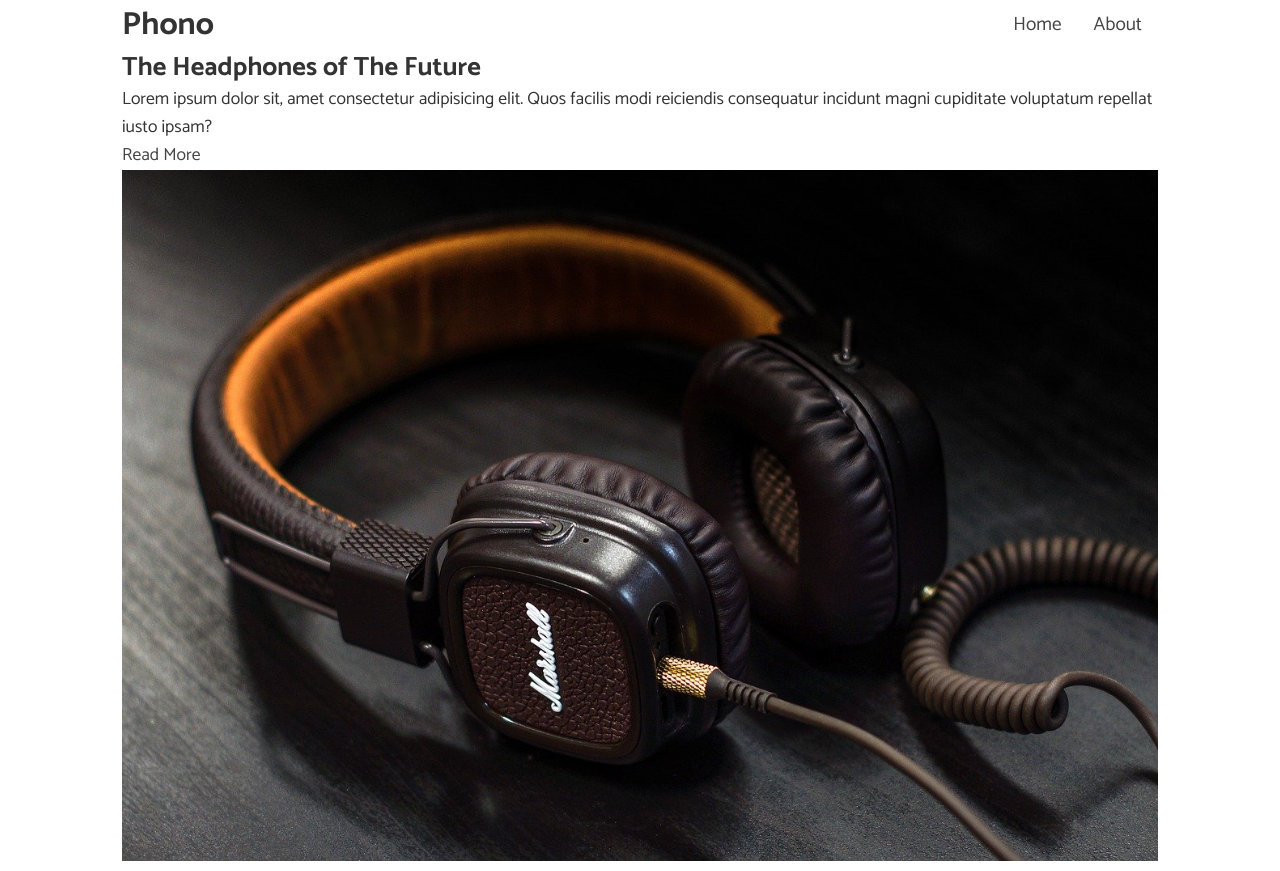
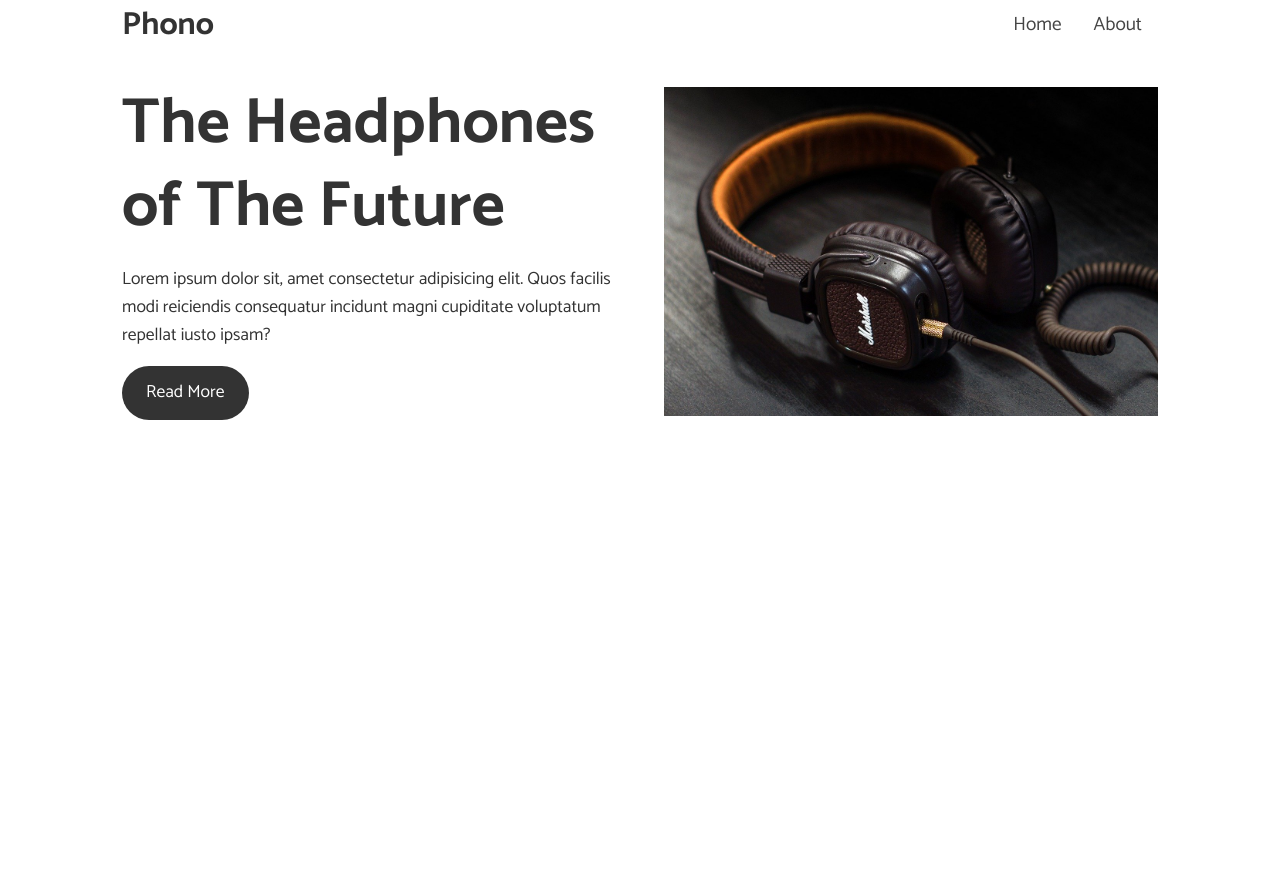
Before and after one commit to FuKurt/3-Product-Landing-Page--Website-Simple-Lightbox-Kullan-m-_HTML_CSS-_02_02_2021, a plain HTML site: page index.html in a window 1280 px wide. After the commit the page ends 800 px from the top, so only its background shows below. Drawn offline with Linux system fonts and the light colour scheme.

Commit message:
showbox is done by using grids

```diff
--- a/css/style.css
+++ b/css/style.css
@@ -32,6 +32,23 @@ ul{
 
 img{
     width: 100%;
+}
+
+.btn {
+    display: inline-block;
+    background: var(--primary-color);
+    color: #ffffff;
+    padding: 0.8rem 1.5rem;
+    border: none;
+    cursor: pointer;
+    font-size: 1.1rem;
+    border-radius: 30px;
+    transition: .3s ease-out;
+}
+
+.btn:hover {
+    background-color: darkcyan;
+    color: black;
 }
 
 .container{
@@ -70,3 +87,24 @@ img{
 .navbar .nav a:hover {
     color: #555;
 }
+
+.showbox {
+    margin: 2rem 0;
+}
+
+.showbox .container {
+    display: grid;
+    grid-template-columns: repeat(2, 1fr);
+    grid-gap: 3rem;
+    align-items: center;
+    justify-content: center;
+}
+
+.showbox h1 {
+    font-size: 4rem;
+    color: var(--primary-color);
+}
+
+.showbox p {
+    margin: 1rem 0;
+}
--- a/index.html
+++ b/index.html
@@ -23,18 +23,18 @@
             </ul>
         </div>
     </nav>
-    <!-----------------------------------Showcase------------------------------------------->
-    <section class="showcase">
+    <!-----------------------------------Showbox------------------------------------------->
+    <section class="showbox">
         <div class="container">
             <div>
                 <h1>The Headphones of The Future</h1>
                 <p>Lorem ipsum dolor sit, amet consectetur adipisicing elit. Quos facilis modi reiciendis consequatur incidunt magni cupiditate voluptatum repellat iusto ipsam?</p>
                 <a href="#" class="btn">Read More</a>
-                <img src="./img/hphone2.jpg" alt="">
             </div>
+            <img src="./img/hphone2.jpg" alt="">
         </div>
     </section>
-
+   <!-----------------------------------Overlay------------------------------------------->
 
 
 
```
